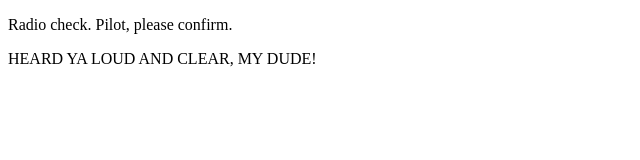
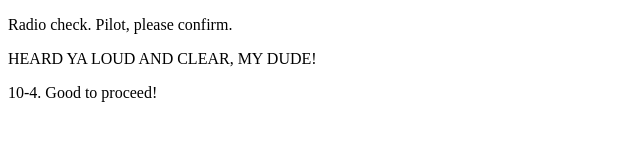
Before and after one commit to atjones2019/control-communication-log, a plain HTML site: page index.html in a window 1280 px wide. Shown: the whole page, without its empty margins (0-640 px from the left). Drawn offline with Linux system fonts and the light colour scheme.

Commit message:
Proceeding

```diff
--- a/index.html
+++ b/index.html
@@ -3,5 +3,6 @@
    <body>
       <p>Radio check. Pilot, please confirm.</p>
       <p>HEARD YA LOUD AND CLEAR, MY DUDE!</p>
+      <p>10-4. Good to proceed!</p>
    </body>
 </html>
```
